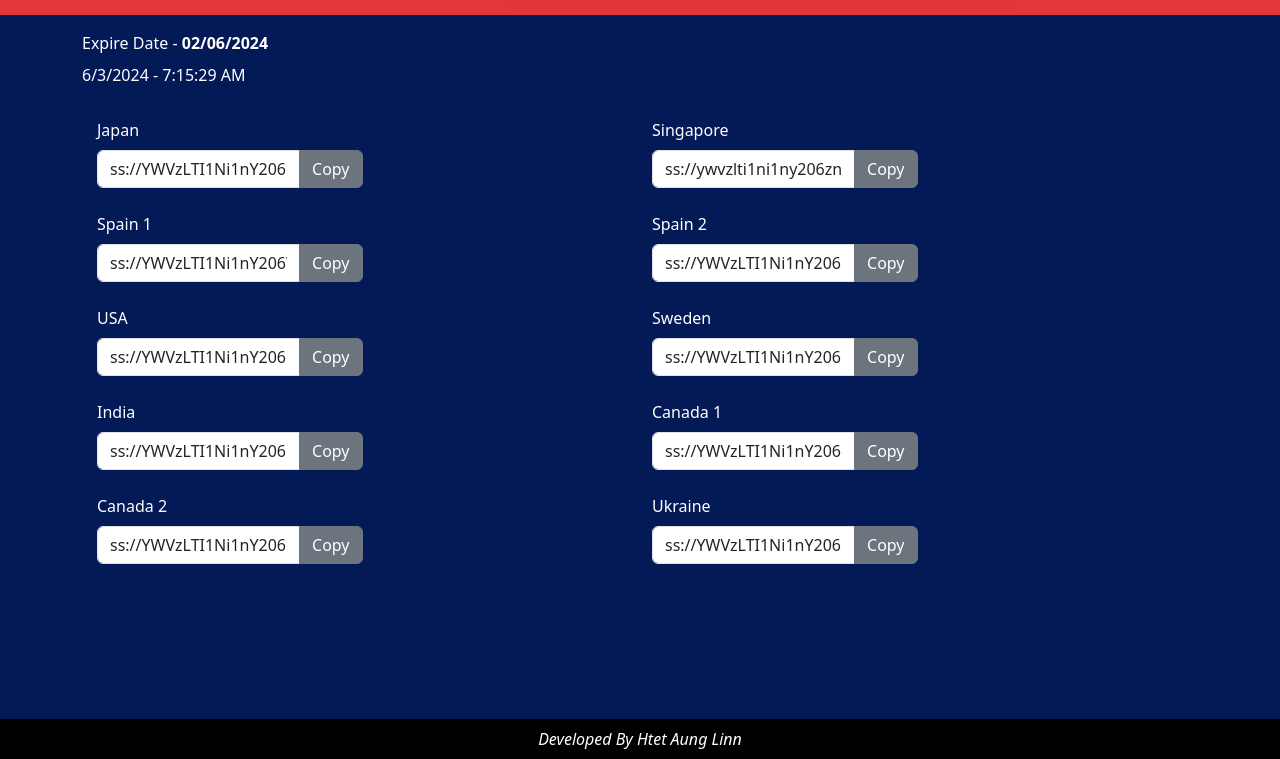
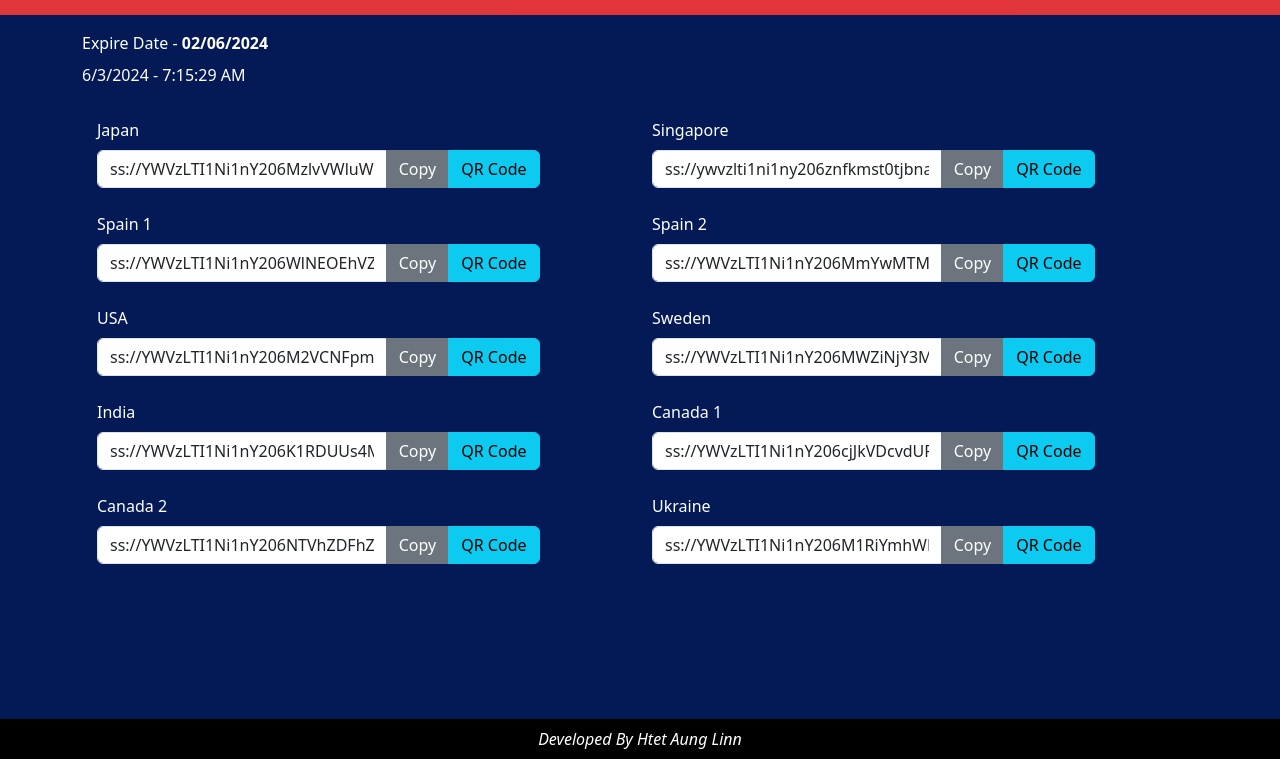
Before and after one commit to HtetAungLinn443/OUTLINE, a plain HTML site: page index.html in a window 1280 px wide. Shown: the part 41-800 px from the top of the page. Drawn offline with nearby package versions, Linux system fonts and the light colour scheme.

Commit message:
update 6.3.2024

```diff
--- a/index.html
+++ b/index.html
@@ -6,7 +6,7 @@
     <meta name="viewport" content="width=device-width, initial-scale=1.0" />
     <title>Outline Free Key MM</title>
     <link href="https://cdn.jsdelivr.net/npm/bootstrap@5.3.3/dist/css/bootstrap.min.css" rel="stylesheet" />
-    <link rel="shortcut icon" href="./logo.png" type="image/x-icon">
+    <link rel="shortcut icon" href="./logo.png" type="image/x-icon" />
     <style>
         * {
             margin: 0;
@@ -62,9 +62,7 @@
     <div class="container">
         <div class="mt-3 mb-2">Expire Date - <b>02/06/2024</b></div>
         <div id="datetime" class="mb-3"></div>
-        <section id="key-container" class="row">
-
-        </section>
+        <section id="key-container" class="row"></section>
     </div>
     <footer>
         <span>
@@ -74,70 +72,134 @@
     <script src="./key.js"></script>
     <script src="./sweetalert.min.js"></script>
     <script src="https://cdn.jsdelivr.net/npm/bootstrap@5.3.3/dist/js/bootstrap.bundle.min.js"></script>
+    <script src="https://cdn.jsdelivr.net/npm/qr-code-styling/lib/qr-code-styling.js"></script>
     <script>
-        function updateDateTime() {
+        const updateDateTime = () => {
             const now = new Date();
-            const date = now.toLocaleDateString();
-            const time = now.toLocaleTimeString();
-            document.getElementById("datetime").textContent = `${date} - ${time}`;
-        }
+            document.getElementById(
+                "datetime"
+            ).textContent = `${now.toLocaleDateString()} - ${now.toLocaleTimeString()}`;
+        };
         setInterval(updateDateTime, 1000);
         updateDateTime();
+
+        const createElem = (tag, classNames, attrs = {}) => {
+            const elem = document.createElement(tag);
+            if (classNames) elem.className = classNames;
+            Object.entries(attrs).forEach(([key, value]) => {
+                if (key === "dataset") {
+                    Object.entries(value).forEach(
+                        ([dataKey, dataValue]) => {
+                            elem.dataset[dataKey] = dataValue;
+                        }
+                    );
+                } else {
+                    elem[key] = value;
+                }
+            });
+            return elem;
+        };
+
         const showKey = () => {
-            const keyContainer = document.getElementById('key-container');
+            const keyContainer = document.getElementById("key-container");
             keyArray.forEach((element, index) => {
-                const keyDiv = document.createElement('div');
-                const divOuter = document.createElement('div');
-                const label = document.createElement("label");
-                const divInner = document.createElement("div");
-                const input = document.createElement("input");
-                const button = document.createElement("button");
+                const keyDiv = createElem("div", "col-12 col-md-6 mb-2");
+                const divOuter = createElem("div", "col-10 mb-3");
+                const label = createElem("label", "form-label", {
+                    innerText: element.country,
+                });
+                const divInner = createElem("div", "input-group");
+                const input = createElem("input", "form-control", {
+                    readOnly: true,
+                    id: `key-${index}`,
+                    value: element.key,
+                });
+                const copyButton = createElem(
+                    "button",
+                    "btn btn-secondary",
+                    {
+                        type: "button",
+                        innerText: "Copy",
+                        dataset: {
+                            key: `key-${index}`,
+                            country: element.country,
+                        },
+                    }
+                );
+                const qrButton = createElem("button", "btn btn-info", {
+                    type: "button",
+                    innerText: "QR Code",
+                    dataset: {
+                        key: `key-${index}`,
+                        country: element.country,
+                    },
+                });
+                const qrCodeContainer = createElem(
+                    "div",
+                    "qr-code-container",
+                    {
+                        id: `qr-${index}`,
+                    }
+                );
 
-                keyDiv.classList.add('col-12', 'col-md-6', 'mb-2');
-                divOuter.classList.add("col-md-6", "mb-3");
-                label.className = "form-label";
-                divInner.className = "input-group";
-                input.className = "form-control";
-                input.readOnly = true;
-                input.id = `key-${index}`;
-                button.className = "btn btn-secondary";
-                button.type = "button";
-                button.dataset.key = `key-${index}`;
-                button.dataset.country = element.country;
+                copyButton.addEventListener(
+                    "click",
+                    ({ currentTarget }) => {
+                        const keyId = currentTarget.dataset.key;
+                        const inputElement = document.getElementById(keyId);
+                        copyToClipboard(
+                            inputElement,
+                            currentTarget.dataset.country
+                        );
+                    }
+                );
 
-                label.innerText = element.country;
-                input.value = element.key;
-                button.innerText = "Copy";
-
-                divOuter.appendChild(label);
-                divOuter.appendChild(divInner);
-                divInner.appendChild(input);
-                divInner.appendChild(button);
-
-                button.addEventListener("click", (event) => {
-                    const keyId = event.currentTarget.dataset.key;
+                qrButton.addEventListener("click", ({ currentTarget }) => {
+                    const keyId = currentTarget.dataset.key;
+                    const country = currentTarget.dataset.country;
+                    console.log(country);
                     const inputElement = document.getElementById(keyId);
-                    copyToClipboard(inputElement, event.currentTarget.dataset.country);
+                    const qrContainer = document.getElementById(
+                        `qr-${index}`
+                    );
+                    if (inputElement) {
+                        const qrCode = new QRCodeStyling({
+                            width: 300,
+                            height: 300,
+                            data: inputElement.value,
+                        });
+                        qrCode.append(qrContainer);
+                        Swal.fire({
+                            title: country,
+                            html: qrCodeContainer,
+                            showConfirmButton: true,
+                            confirmButtonText: "Close",
+                            confirmButtonColor: "#3085d6",
+                        });
+                    }
                 });
 
-                keyDiv.appendChild(divOuter);
-                keyContainer.appendChild(keyDiv);
+                divInner.append(input, copyButton, qrButton);
+                divOuter.append(label, divInner, qrCodeContainer);
+                keyDiv.append(divOuter);
+                keyContainer.append(keyDiv);
             });
-        }
+        };
+
         showKey();
-        function copyToClipboard(inputElement, country) {
+
+        const copyToClipboard = (inputElement, country) => {
             inputElement.select();
-            document.execCommand('copy');
+            document.execCommand("copy");
             Swal.fire({
-                // position: "top-end",
-                title: 'Success',
+                title: "Success",
                 text: `Successfully copied ${country}`,
-                icon: 'success',
+                icon: "success",
                 showConfirmButton: false,
                 timer: 1500,
-                timerProgressBar:true,
-            })
-        }
+                timerProgressBar: true,
+            });
+        };
     </script>
 </body>
 
```
